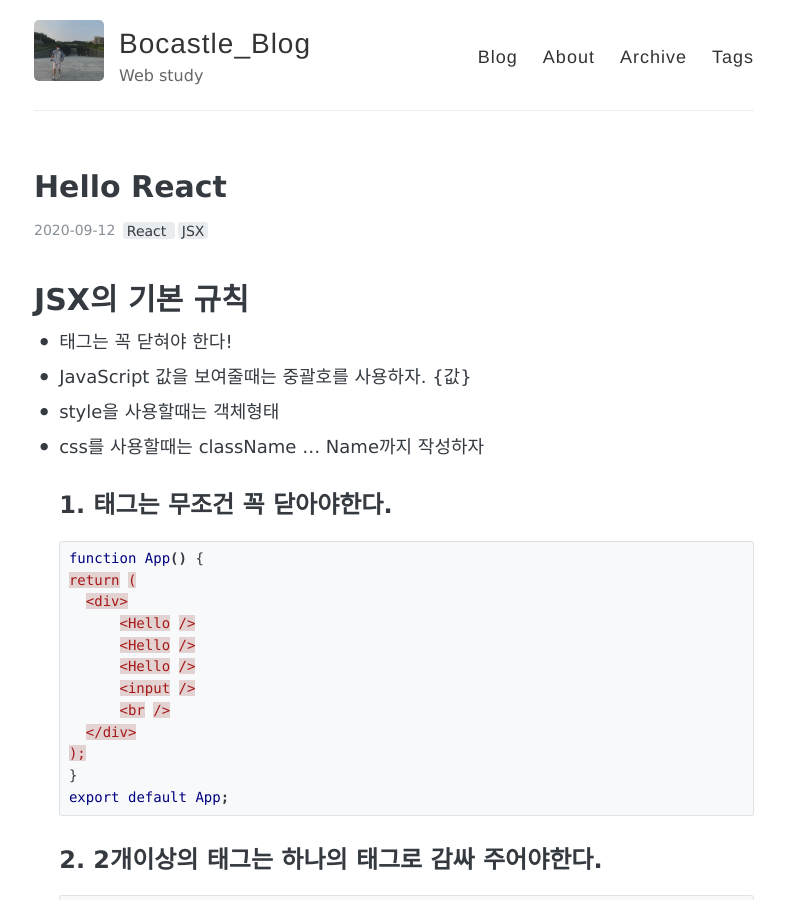
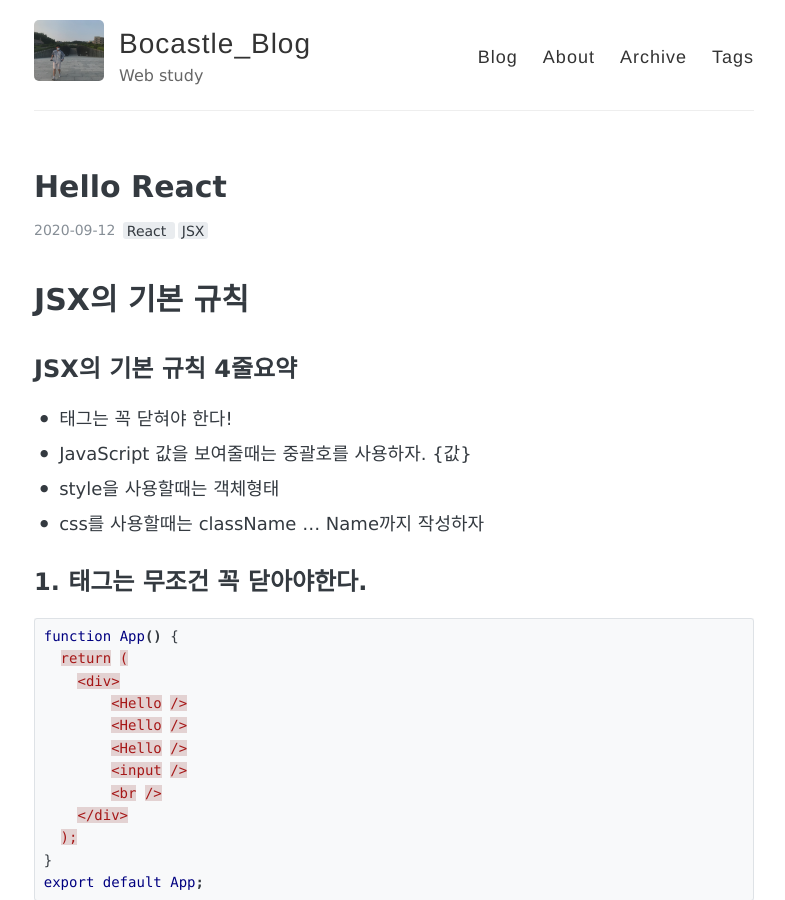
Before and after one commit to bocastle/bocastle.github.io, a Jekyll site: the page built from _posts/2020-09-12-1.markdown, in a window 1280 px wide and 900 px high. Shown: the whole window, without its empty margins (246-1031 px from the left). Built offline with Jekyll 4.4.1, drawn with Linux system fonts in a browser that asks for light colours; comment, search, counter and statistics services are not loaded.

Commit message:
JSX commit

````diff
--- a/_posts/2020-09-12-1.markdown
+++ b/_posts/2020-09-12-1.markdown
@@ -7,10 +7,14 @@ use_math: true
 
 ---
 # JSX의 기본 규칙
+
+
+## JSX의 기본 규칙 4줄요약
 * 태그는 꼭 닫혀야 한다!
 * JavaScript 값을 보여줄때는 중괄호를 사용하자. {값}
 * style을 사용할때는 객체형태
 * css를 사용할때는 className ... Name까지 작성하자
+
 ## 1. 태그는 무조건 꼭 닫아야한다.
 ```css
 function App() {
````
